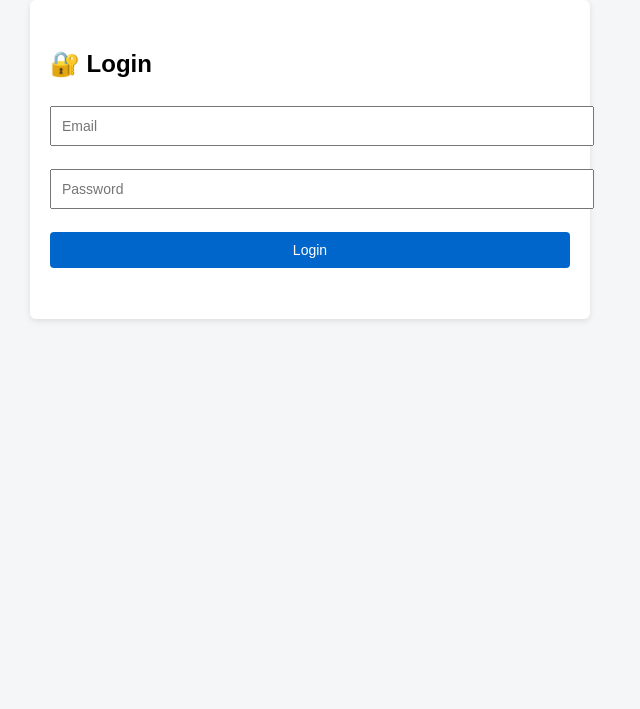
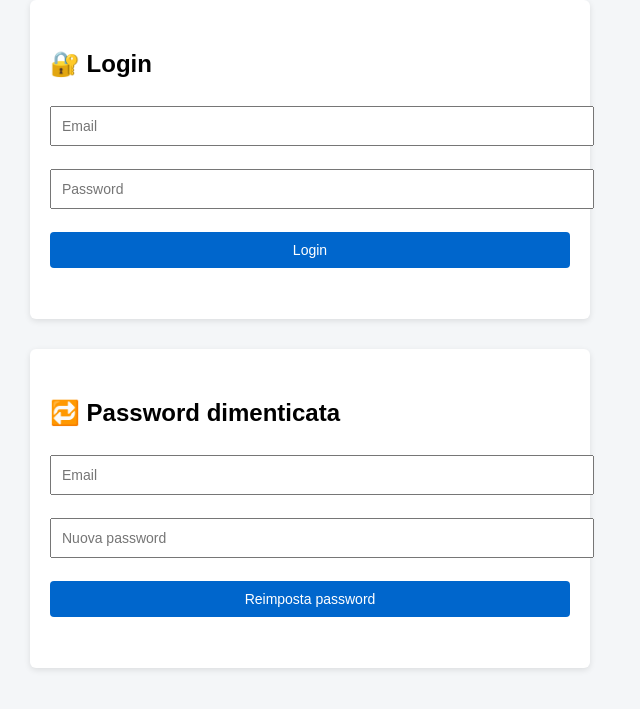
Before and after one commit to informaticacomense/caricareferti, a website: page frontend/index.html in a window 1280 px wide. Shown: the part 89-798 px from the top of the page, without its empty margins (0-640 px from the left). Drawn offline with Linux system fonts and the light colour scheme.

Commit message:
Update index.html

```diff
--- a/frontend/index.html
+++ b/frontend/index.html
@@ -74,6 +74,18 @@
 
   <p id="loginMsg"></p>
 </div>
+
+<div class="box">
+  <h2>🔁 Password dimenticata</h2>
+
+  <input type="email" id="resetEmail" placeholder="Email">
+  <input type="password" id="resetPassword" placeholder="Nuova password">
+
+  <button onclick="resetPassword()">Reimposta password</button>
+
+  <p id="resetMsg"></p>
+</div>
+
 
 <!-- INFO UTENTE -->
 <div class="box hidden" id="userBox">
@@ -211,5 +223,45 @@ document.getElementById('loginBtn').addEventListener('click', login);
 document.getElementById('createComitatoBtn').addEventListener('click', createComitato);
 </script>
 
+<script>
+async function resetPassword() {
+  const email = document.getElementById('resetEmail').value;
+  const newPassword = document.getElementById('resetPassword').value;
+  const msg = document.getElementById('resetMsg');
+
+  msg.textContent = '';
+
+  if (!email || !newPassword) {
+    msg.textContent = 'Email e password obbligatorie';
+    msg.className = 'error';
+    return;
+  }
+
+  try {
+    const res = await fetch(API_URL + '/reset-password', {
+      method: 'POST',
+      headers: { 'Content-Type': 'application/json' },
+      body: JSON.stringify({ email, newPassword })
+    });
+
+    const data = await res.json();
+
+    if (!res.ok) {
+      msg.textContent = data.message || 'Errore';
+      msg.className = 'error';
+      return;
+    }
+
+    msg.textContent = '✅ Password aggiornata, ora puoi fare login';
+    msg.className = 'success';
+
+  } catch (e) {
+    msg.textContent = 'Errore di connessione';
+    msg.className = 'error';
+  }
+}
+</script>
+
+
 </body>
 </html>
```
